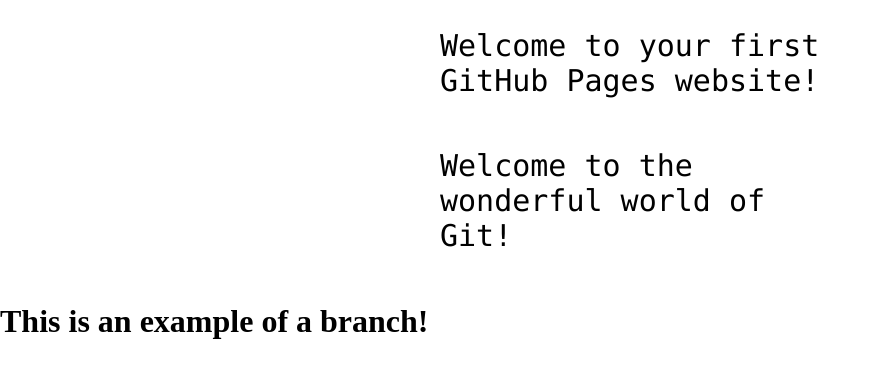
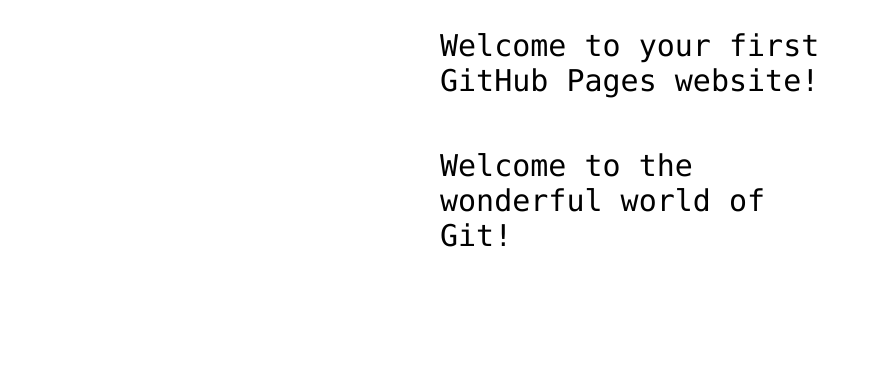
Before and after one commit to shitzngiggles/hello-world, a plain HTML site: page index.html in a window 1280 px wide. Shown: the part 360-738 px from the top of the page, without its empty margins (0-895 px from the left). Drawn offline with Linux system fonts and the light colour scheme.

Commit message:
gogogogo

```diff
--- a/index.html
+++ b/index.html
@@ -15,7 +15,5 @@
 <p>Welcome to your first GitHub Pages website!</p>
 <p>Welcome to the wonderful world of Git!</p>
 
-<h1>This is an example of a branch!</h1>
-
 </body>
 </html>
```
